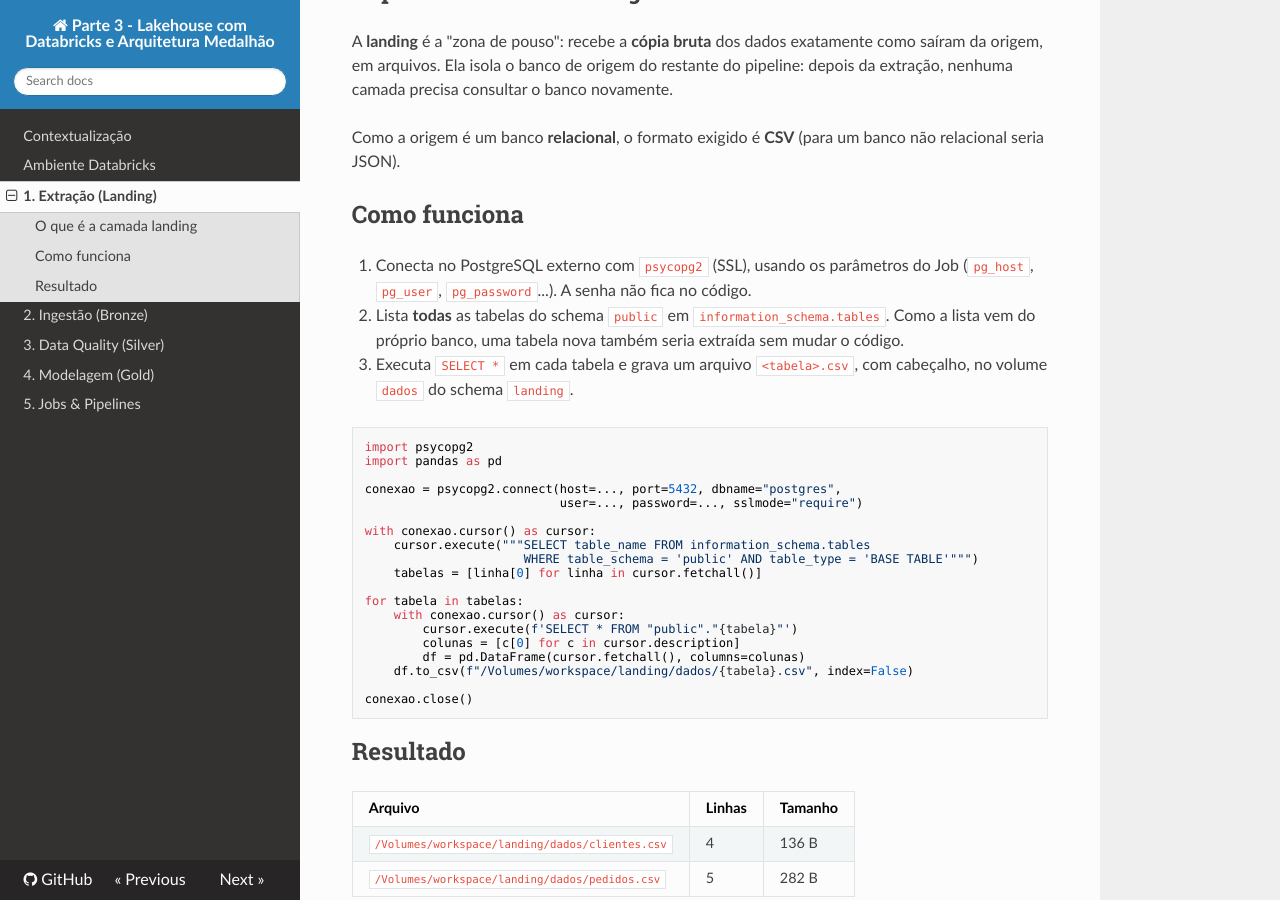
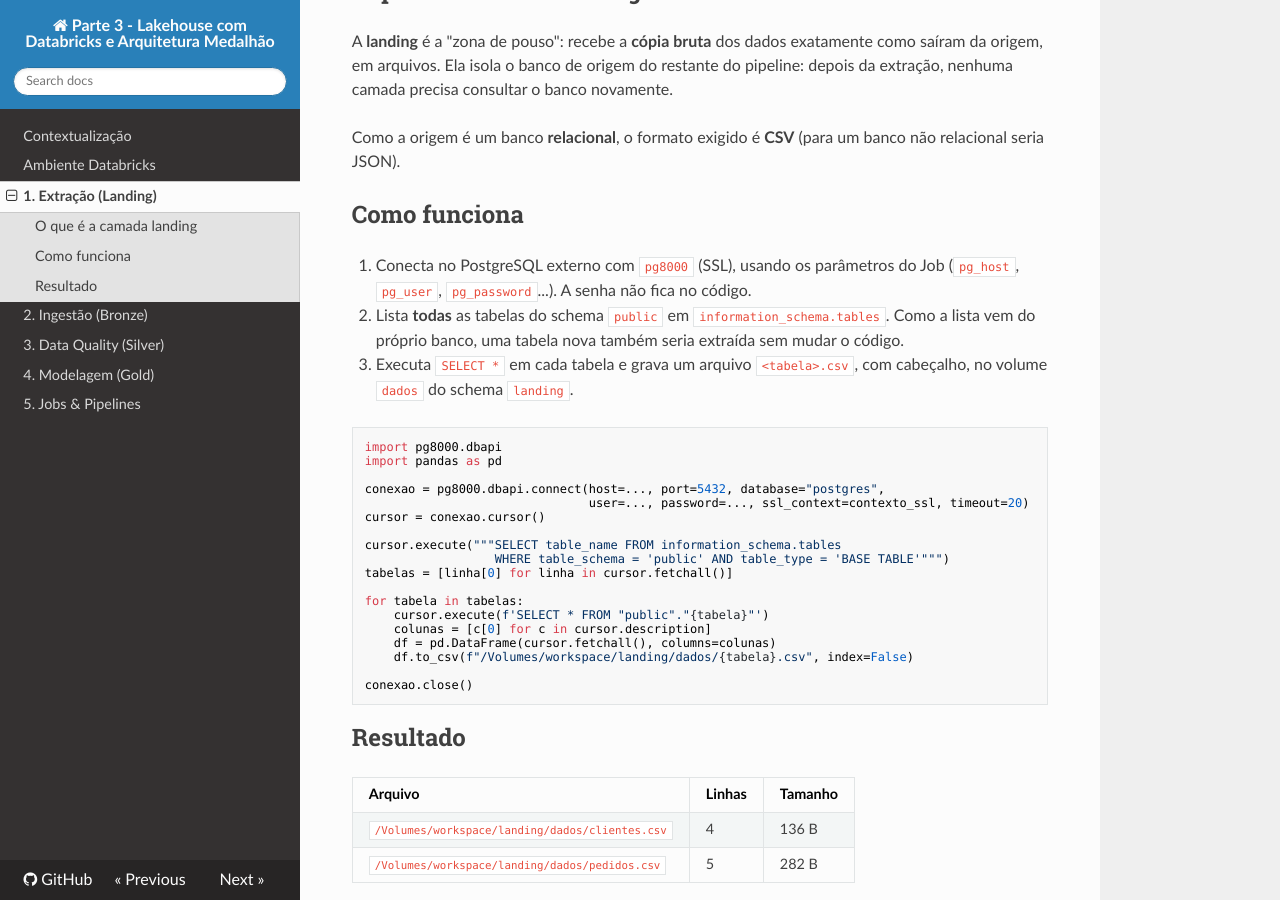
Before and after one commit to thomasjefersonm/pesquisadados_parte3, an MkDocs documentation site: the page built from docs/extracao.md, in a window 1280 px wide and 900 px high, scrolled down 903 px. Built offline with MkDocs 1.6.1, drawn with Linux system fonts in a browser that asks for light colours; nearby versions of some CDN libraries.

Commit message:
Extracao com driver pg8000

````diff
--- a/docs/extracao.md
+++ b/docs/extracao.md
@@ -8,7 +8,7 @@
 
 | Condição | O que significa |
 |---|---|
-| Banco **externo** | A origem é um PostgreSQL na nuvem, fora do Databricks, acessado pela rede com `psycopg2`. |
+| Banco **externo** | A origem é um PostgreSQL na nuvem, fora do Databricks, acessado pela rede com `pg8000`. |
 | Extrair **todas** as tabelas | O notebook pergunta ao banco quais tabelas existem (`information_schema.tables`) e copia todas, sem lista fixa no código. |
 | Gravar no schema **LANDING/DADOS** | Os arquivos ficam no volume `dados`, dentro do schema `landing`. |
 | Formato **CSV** | Como o banco é relacional (tabelas com linhas e colunas), o formato pedido é CSV. |
@@ -19,27 +19,26 @@
 Como a origem é um banco **relacional**, o formato exigido é **CSV** (para um banco não relacional seria JSON).
 
 ## Como funciona
-1. Conecta no PostgreSQL externo com `psycopg2` (SSL), usando os parâmetros do Job (`pg_host`, `pg_user`, `pg_password`...). A senha não fica no código.
+1. Conecta no PostgreSQL externo com `pg8000` (SSL), usando os parâmetros do Job (`pg_host`, `pg_user`, `pg_password`...). A senha não fica no código.
 2. Lista **todas** as tabelas do schema `public` em `information_schema.tables`. Como a lista vem do próprio banco, uma tabela nova também seria extraída sem mudar o código.
 3. Executa `SELECT *` em cada tabela e grava um arquivo `<tabela>.csv`, com cabeçalho, no volume `dados` do schema `landing`.
 
 ```python
-import psycopg2
+import pg8000.dbapi
 import pandas as pd
 
-conexao = psycopg2.connect(host=..., port=5432, dbname="postgres",
-                           user=..., password=..., sslmode="require")
+conexao = pg8000.dbapi.connect(host=..., port=5432, database="postgres",
+                               user=..., password=..., ssl_context=contexto_ssl, timeout=20)
+cursor = conexao.cursor()
 
-with conexao.cursor() as cursor:
-    cursor.execute("""SELECT table_name FROM information_schema.tables
-                      WHERE table_schema = 'public' AND table_type = 'BASE TABLE'""")
-    tabelas = [linha[0] for linha in cursor.fetchall()]
+cursor.execute("""SELECT table_name FROM information_schema.tables
+                  WHERE table_schema = 'public' AND table_type = 'BASE TABLE'""")
+tabelas = [linha[0] for linha in cursor.fetchall()]
 
 for tabela in tabelas:
-    with conexao.cursor() as cursor:
-        cursor.execute(f'SELECT * FROM "public"."{tabela}"')
-        colunas = [c[0] for c in cursor.description]
-        df = pd.DataFrame(cursor.fetchall(), columns=colunas)
+    cursor.execute(f'SELECT * FROM "public"."{tabela}"')
+    colunas = [c[0] for c in cursor.description]
+    df = pd.DataFrame(cursor.fetchall(), columns=colunas)
     df.to_csv(f"/Volumes/workspace/landing/dados/{tabela}.csv", index=False)
 
 conexao.close()
````
Also changed, not shown: README.md (+1 -1 lines), 1 other file.
